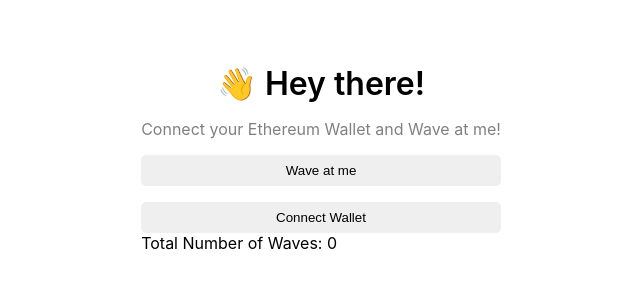
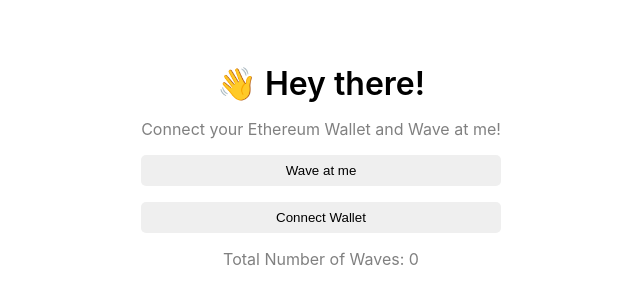
Before and after one commit to rvineet02/frontend-wave-app, a React (Create React App) app: page / in a window 1280 px wide. Shown: the top 304 px of the page, without its empty margins (319-959 px from the left). Built offline with nearby package versions, Linux system fonts and the light colour scheme.

Commit message:
Updated class name of div

```diff
--- a/src/App.js
+++ b/src/App.js
@@ -114,7 +114,7 @@ function App() {
             Connect Wallet
           </button>
         )}
-        <div>
+        <div className="bio">
           Total Number of Waves: {totalWaves}
         </div>
 
```
